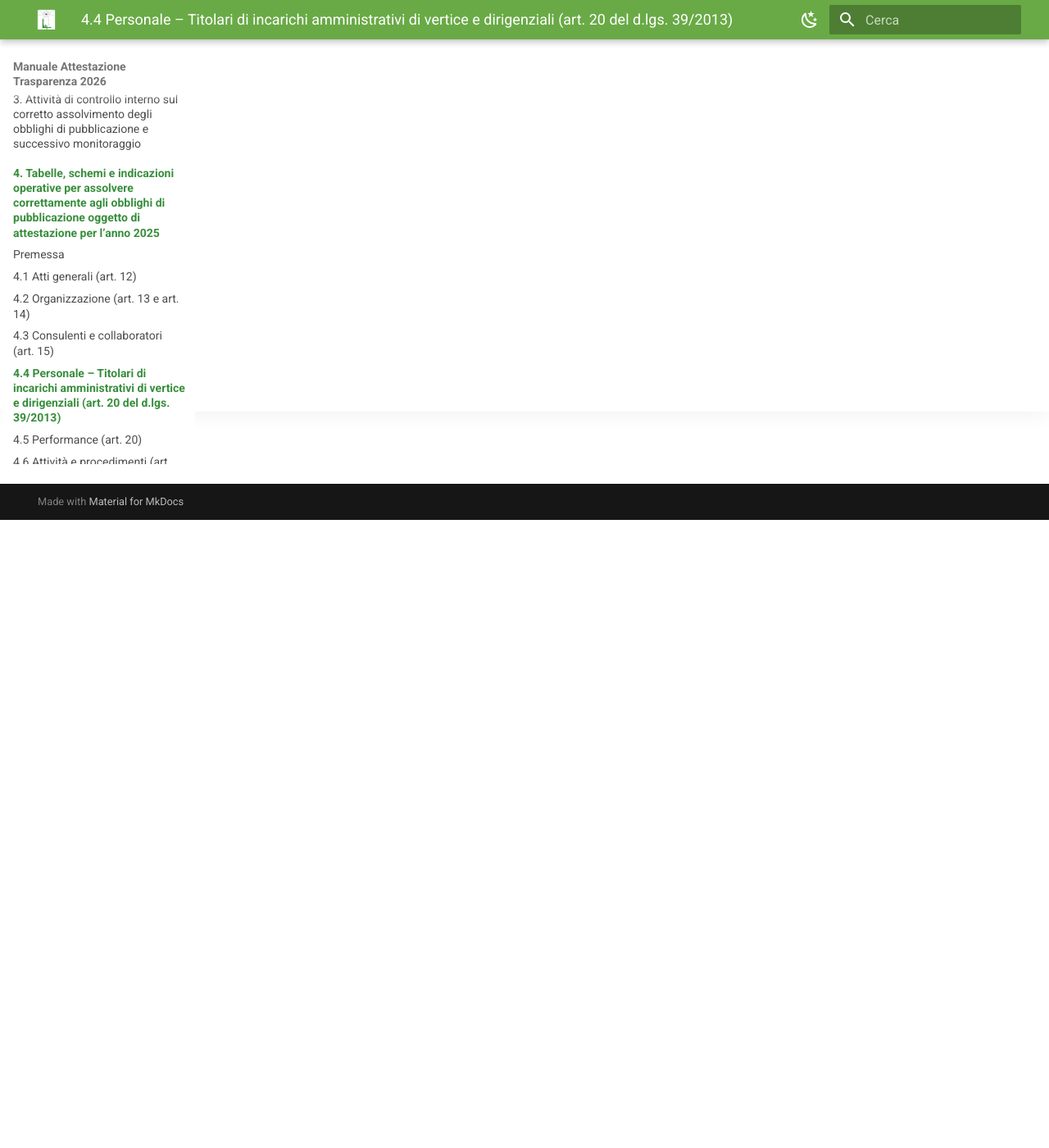
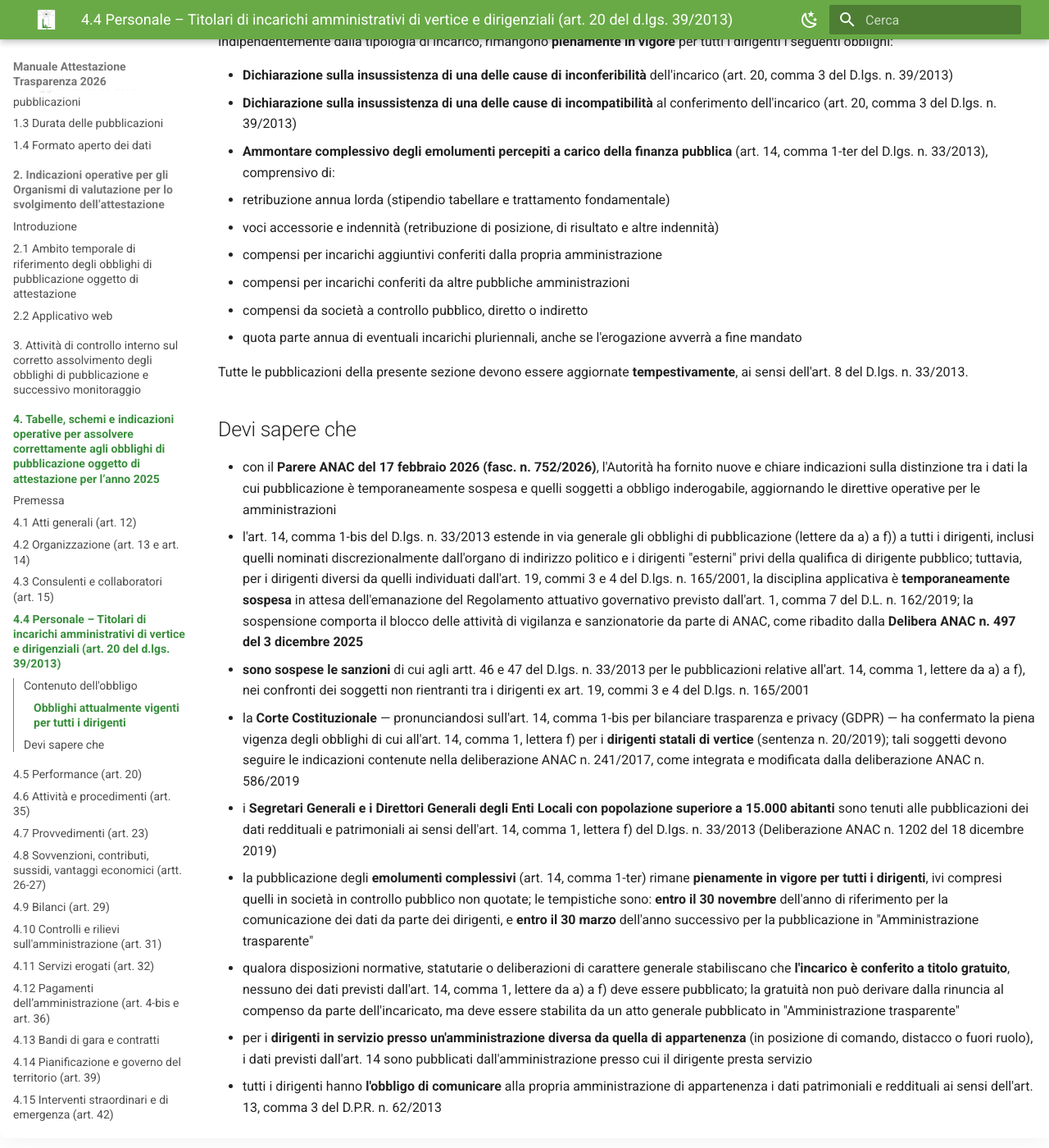
Before and after one commit to Lab4srl/manuale-trasparenza-2026, an MkDocs documentation site: the page built from docs/capitolo-4/4-4-personale-vertice-dirigenziali.md, in a window 1280 px wide and 1400 px high, scrolled down 766 px. Shown: the whole window at 82% size. Built offline with MkDocs 1.6.1 and Material for MkDocs 9.7.7, drawn with Linux system fonts in a browser that asks for light colours; some of the changed text lies outside the part shown.

Commit message:
Aggiornamento manuale

```diff
--- a/docs/capitolo-4/4-4-personale-vertice-dirigenziali.md
+++ b/docs/capitolo-4/4-4-personale-vertice-dirigenziali.md
@@ -1 +1,43 @@
-# 4-4-personale-vertice-dirigenziali
+## Contenuto dell'obbligo
+
+Il presente obbligo si trova in "**Amministrazione trasparente**" – "**Personale**" e prevede la pubblicazione di due tabelle separate:
+
+- "**Titolari di incarichi dirigenziali amministrativi di vertice**"
+- "**Titolari di incarichi dirigenziali (dirigenti non generali)**"
+
+Ai sensi dell'art. 14, comma 1 del D.lgs. n. 33/2013, entrambe le tabelle contengono le medesime informazioni. Tuttavia, a seguito del Parere ANAC del 17 febbraio 2026 (fasc. n. 752/2026) e della Delibera ANAC n. 497 del 3 dicembre 2025, il quadro degli obblighi attualmente vigenti varia in base alla tipologia di incarico:
+
+| Categoria di soggetto | Obblighi art. 14, co. 1 (lett. a-f) | Emolumenti art. 14, co. 1-ter |
+| :-- | :-- | :-- |
+| **Dirigenti ex art. 19, commi 3 e 4 del D.lgs. n. 165/2001** (dirigenti di vertice statali) | **Vigenti** | **Vigenti** |
+| **Altri incarichi dirigenziali** | **Sospesi** in attesa del Regolamento attuativo | **Vigenti** |
+| **Elevate Qualificazioni (EQ) con deleghe o funzioni dirigenziali** | **Sospesi** in attesa del Regolamento attuativo | **Vigenti** |
+| **Elevate Qualificazioni (EQ) senza deleghe o funzioni** | **Sospesi** in attesa del Regolamento attuativo | **Vigenti** |
+
+### Obblighi attualmente vigenti per tutti i dirigenti
+
+Indipendentemente dalla tipologia di incarico, rimangono **pienamente in vigore** per tutti i dirigenti i seguenti obblighi:
+
+- **Dichiarazione sulla insussistenza di una delle cause di inconferibilità** dell'incarico (art. 20, comma 3 del D.lgs. n. 39/2013)
+- **Dichiarazione sulla insussistenza di una delle cause di incompatibilità** al conferimento dell'incarico (art. 20, comma 3 del D.lgs. n. 39/2013)
+- **Ammontare complessivo degli emolumenti percepiti a carico della finanza pubblica** (art. 14, comma 1-ter del D.lgs. n. 33/2013), comprensivo di:
+  - retribuzione annua lorda (stipendio tabellare e trattamento fondamentale)
+  - voci accessorie e indennità (retribuzione di posizione, di risultato e altre indennità)
+  - compensi per incarichi aggiuntivi conferiti dalla propria amministrazione
+  - compensi per incarichi conferiti da altre pubbliche amministrazioni
+  - compensi da società a controllo pubblico, diretto o indiretto
+  - quota parte annua di eventuali incarichi pluriennali, anche se l'erogazione avverrà a fine mandato
+
+Tutte le pubblicazioni della presente sezione devono essere aggiornate **tempestivamente**, ai sensi dell'art. 8 del D.lgs. n. 33/2013.
+
+## Devi sapere che
+
+* con il **Parere ANAC del 17 febbraio 2026 (fasc. n. 752/2026)**, l'Autorità ha fornito nuove e chiare indicazioni sulla distinzione tra i dati la cui pubblicazione è temporaneamente sospesa e quelli soggetti a obbligo inderogabile, aggiornando le direttive operative per le amministrazioni
+* l'art. 14, comma 1-bis del D.lgs. n. 33/2013 estende in via generale gli obblighi di pubblicazione (lettere da a) a f)) a tutti i dirigenti, inclusi quelli nominati discrezionalmente dall'organo di indirizzo politico e i dirigenti "esterni" privi della qualifica di dirigente pubblico; tuttavia, per i dirigenti diversi da quelli individuati dall'art. 19, commi 3 e 4 del D.lgs. n. 165/2001, la disciplina applicativa è **temporaneamente sospesa** in attesa dell'emanazione del Regolamento attuativo governativo previsto dall'art. 1, comma 7 del D.L. n. 162/2019; la sospensione comporta il blocco delle attività di vigilanza e sanzionatorie da parte di ANAC, come ribadito dalla **Delibera ANAC n. 497 del 3 dicembre 2025**
+* **sono sospese le sanzioni** di cui agli artt. 46 e 47 del D.lgs. n. 33/2013 per le pubblicazioni relative all'art. 14, comma 1, lettere da a) a f), nei confronti dei soggetti non rientranti tra i dirigenti ex art. 19, commi 3 e 4 del D.lgs. n. 165/2001
+* la **Corte Costituzionale** — pronunciandosi sull'art. 14, comma 1-bis per bilanciare trasparenza e privacy (GDPR) — ha confermato la piena vigenza degli obblighi di cui all'art. 14, comma 1, lettera f) per i **dirigenti statali di vertice** (sentenza n. 20/2019); tali soggetti devono seguire le indicazioni contenute nella deliberazione ANAC n. 241/2017, come integrata e modificata dalla deliberazione ANAC n. 586/2019
+* i **Segretari Generali e i Direttori Generali degli Enti Locali con popolazione superiore a 15.000 abitanti** sono tenuti alle pubblicazioni dei dati reddituali e patrimoniali ai sensi dell'art. 14, comma 1, lettera f) del D.lgs. n. 33/2013 (Deliberazione ANAC n. 1202 del 18 dicembre 2019)
+* la pubblicazione degli **emolumenti complessivi** (art. 14, comma 1-ter) rimane **pienamente in vigore per tutti i dirigenti**, ivi compresi quelli in società in controllo pubblico non quotate; le tempistiche sono: **entro il 30 novembre** dell'anno di riferimento per la comunicazione dei dati da parte dei dirigenti, e **entro il 30 marzo** dell'anno successivo per la pubblicazione in "Amministrazione trasparente"
+* qualora disposizioni normative, statutarie o deliberazioni di carattere generale stabiliscano che **l'incarico è conferito a titolo gratuito**, nessuno dei dati previsti dall'art. 14, comma 1, lettere da a) a f) deve essere pubblicato; la gratuità non può derivare dalla rinuncia al compenso da parte dell'incaricato, ma deve essere stabilita da un atto generale pubblicato in "Amministrazione trasparente"
+* per i **dirigenti in servizio presso un'amministrazione diversa da quella di appartenenza** (in posizione di comando, distacco o fuori ruolo), i dati previsti dall'art. 14 sono pubblicati dall'amministrazione presso cui il dirigente presta servizio
+* tutti i dirigenti hanno **l'obbligo di comunicare** alla propria amministrazione di appartenenza i dati patrimoniali e reddituali ai sensi dell'art. 13, comma 3 del D.P.R. n. 62/2013
```
Also changed, not shown: docs/capitolo-4/4-1-atti-generali.md (+2 -0 lines), 1 other file.
